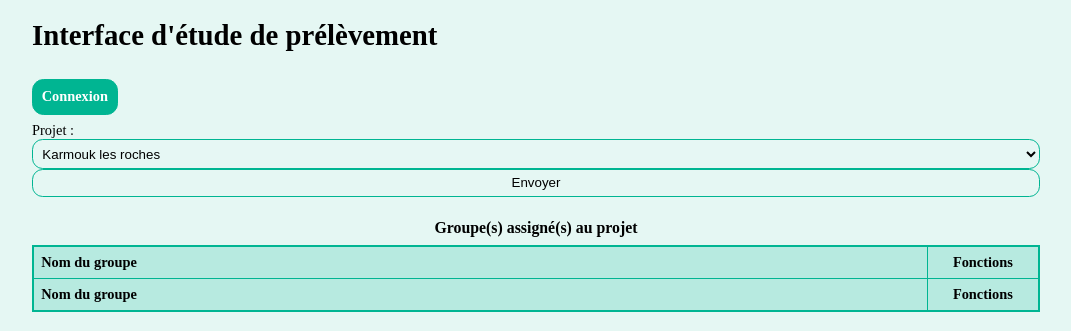
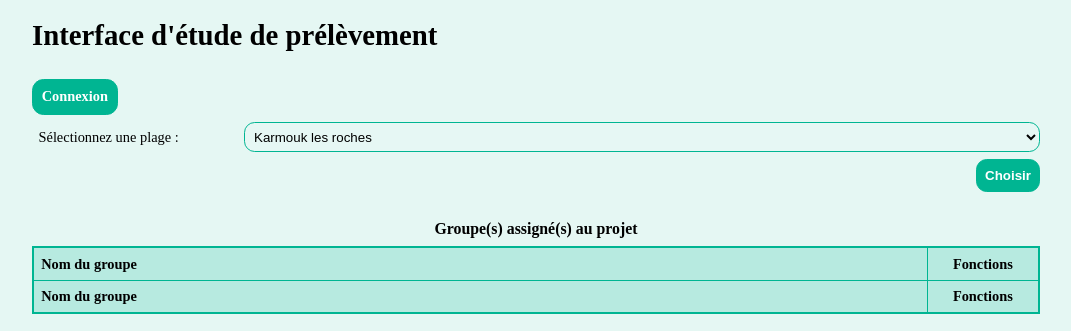
Before and after one commit to landrymercier/projetPHP, a PHP site: the page made by index.php in a window 1280 px wide. Shown: the top 331 px of the page, without its empty margins (104-1175 px from the left). Run offline with PHP 8.4, Linux system fonts and the light colour scheme; data comes from the database, SQL or seed files in the repository; lists and menus that the app fills with data are empty; some libraries are stand-ins or nearby versions.

Commit message:
Mise en page du choix des plages en accueil

```diff
--- a/index.php
+++ b/index.php
@@ -38,8 +38,8 @@ include_once 'Config.php';
         }
         ?>
 
-        <form action="index.php" method="post">
-            <label for="nom">Projet :</label>
+        <form action="index.php" method="post" class="align-form-plage">
+            <label for="nom">Sélectionnez une plage :</label>
             <select name="idprojet" id="nom">
                 <?php
                 //LISTE DES PROJETS EN COURS, ON RECUPERE L'ID POUR L'ENVOYER DANS LA REQUETE SUIVANTE
@@ -50,7 +50,7 @@ include_once 'Config.php';
                 $reponse->closeCursor();
                 ?>
             </select>
-            <input type="submit" value="Envoyer" id="envoiprojet" name="envoiprojet"/>
+            <input type="submit" class="bouton" value="Choisir" id="envoiprojet" name="envoiprojet"/>
         </form>
 
 
--- a/style.css
+++ b/style.css
@@ -52,6 +52,11 @@ input:-moz-placeholder, textarea:-moz-placeholder { color:rgba(0,181,146,0.9); }
 /*selecteur webkit*/
 input::-webkit-input-placeholder, textarea::-webkit-input-placeholder { color:rgba(0,181,146,0.9); }
 
+.align-form-plage { text-align:right; }
+form.align-form-plage label, form.align-form-plage select { display:inline-block; }
+form.align-form-plage label { width:20%; text-align:left; }
+form.align-form-plage select { width:79%; }
+
 /*SAISIE COORDONNEES*/
 div.saisie-coordonnees input { width:auto; }
 
```
